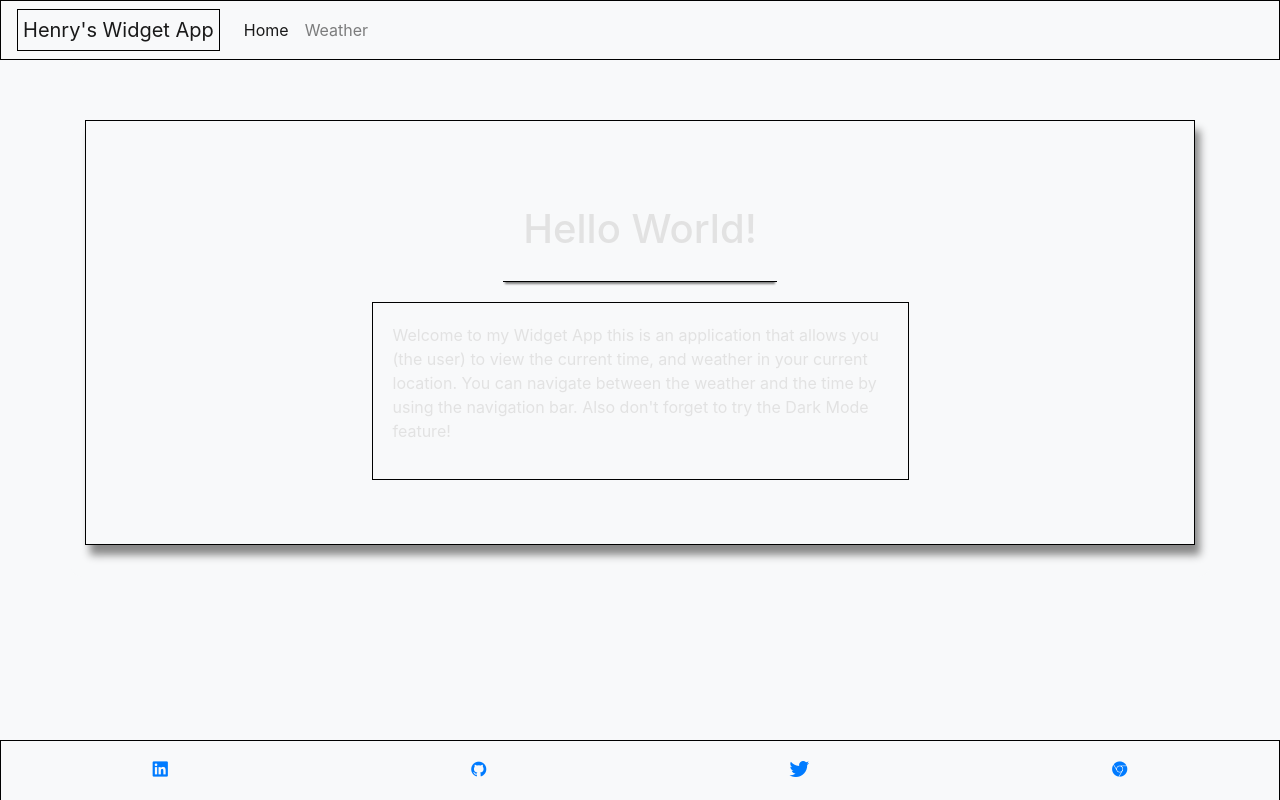
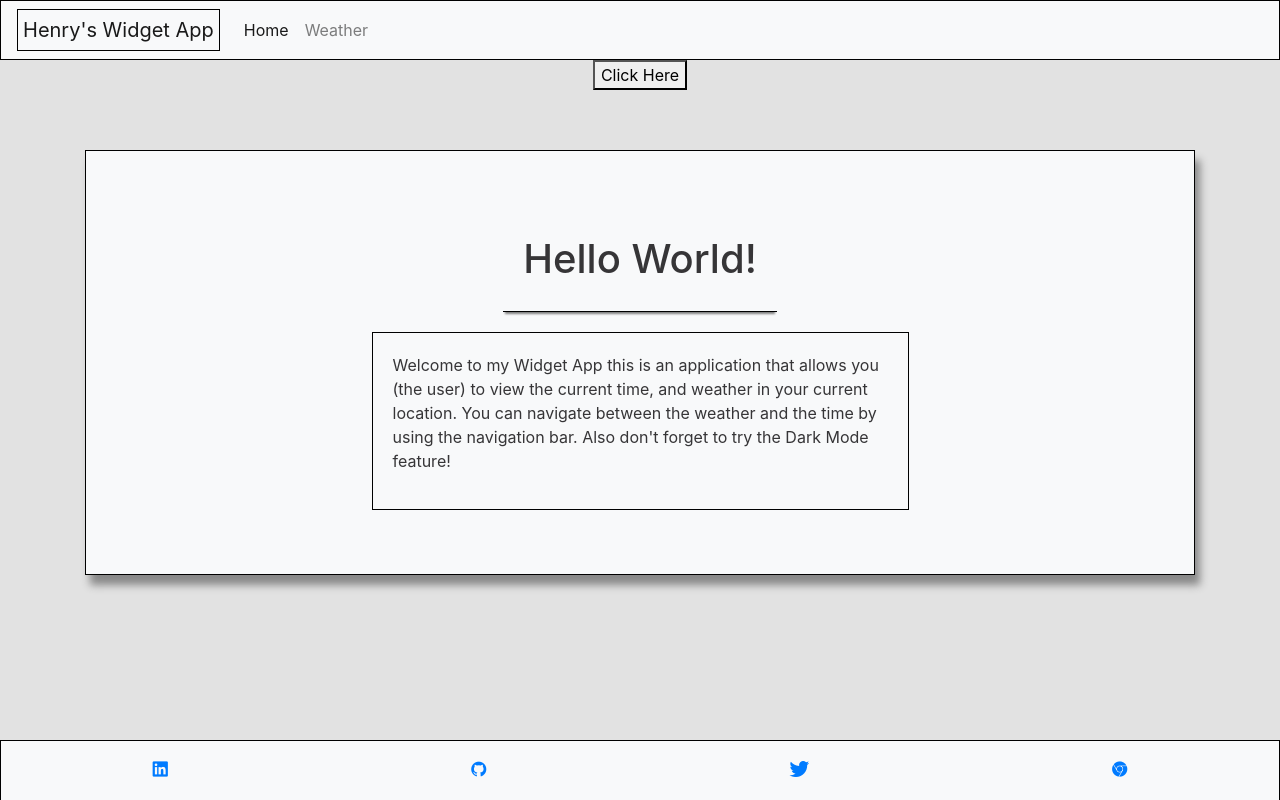
Before and after one commit to Henrynunez112/my-weather-app-2.0, a React (Create React App) app: page / in a window 1280 px wide. Built offline with nearby package versions, Linux system fonts and the light colour scheme.

Commit message:
cleaning up css

```diff
--- a/src/App.js
+++ b/src/App.js
@@ -1,4 +1,4 @@
-import React from "react";
+import React, { useState } from "react";
 import { Route, Switch } from "react-router-dom";
 import "bootstrap/dist/css/bootstrap.min.css";
 import "bootstrap/dist/js/bootstrap.bundle";
@@ -7,16 +7,27 @@ import NavBar from "./Components/NavBar/NavBar";
 import Home from "./Components/Home/Home";
 import Footer from "./Components/Footer/Footer.js";
 import { ThemeProvider } from 'styled-components';
-import {lightTheme, darkTheme} from './Components/DarkTheme/Theme';
-import { GlobalStyle} from './Components/DarkTheme/DarkTheme';
+import { lightTheme, darkTheme } from './Components/DarkTheme/Theme';
+import { GlobalStyle } from './Components/DarkTheme/DarkTheme';
 import "./App.css";
 
 function App() {
+  const [theme, setTheme] = useState('light');
+
+  const toggleTheme = () => {
+    debugger
+    if (theme === 'light') {
+      setTheme('dark')
+    } else {
+      setTheme('light');
+    }
+  }
   return (
-    <ThemeProvider theme={lightTheme}>
+    <ThemeProvider theme={theme === 'light' ? lightTheme : darkTheme}>
+      <div className="App">
       <GlobalStyle />
-    <div className="App">
         <NavBar />
+        <button onClick={toggleTheme}>Click Here</button>
         <Switch>
           <Route exact path="/">
             <Home />
--- a/src/Components/DarkTheme/DarkTheme.js
+++ b/src/Components/DarkTheme/DarkTheme.js
@@ -8,7 +8,7 @@ export const GlobalStyle = createGlobalStyle`
 }
 
 body{
-    background: ${({ theme }) => theme.body};
-    color: ${({ theme }) => theme.body};
+    background: ${({ theme }) => theme.body} !important;
+    color: ${({ theme }) => theme.text} !important;
     transition: all 0.25s linear;
 }`
--- a/src/Components/Home/Home.css
+++ b/src/Components/Home/Home.css
@@ -9,7 +9,7 @@
     padding: 60px 15px 0;
     justify-content: center;
     align-content: center;
-    background-color: var(--cultured) !important;
+    /* background-color: var(--cultured) !important; */
 }
 .homeJumbotron{
     box-shadow: 5px 10px 8px #888888;
```
Also changed, not shown: src/Components/DarkTheme/Button.js (deleted, +0 -23 lines), src/Components/DarkTheme/Theme.js (line endings or trailing spaces). Lines whose indentation alone changed are shown as unchanged.
